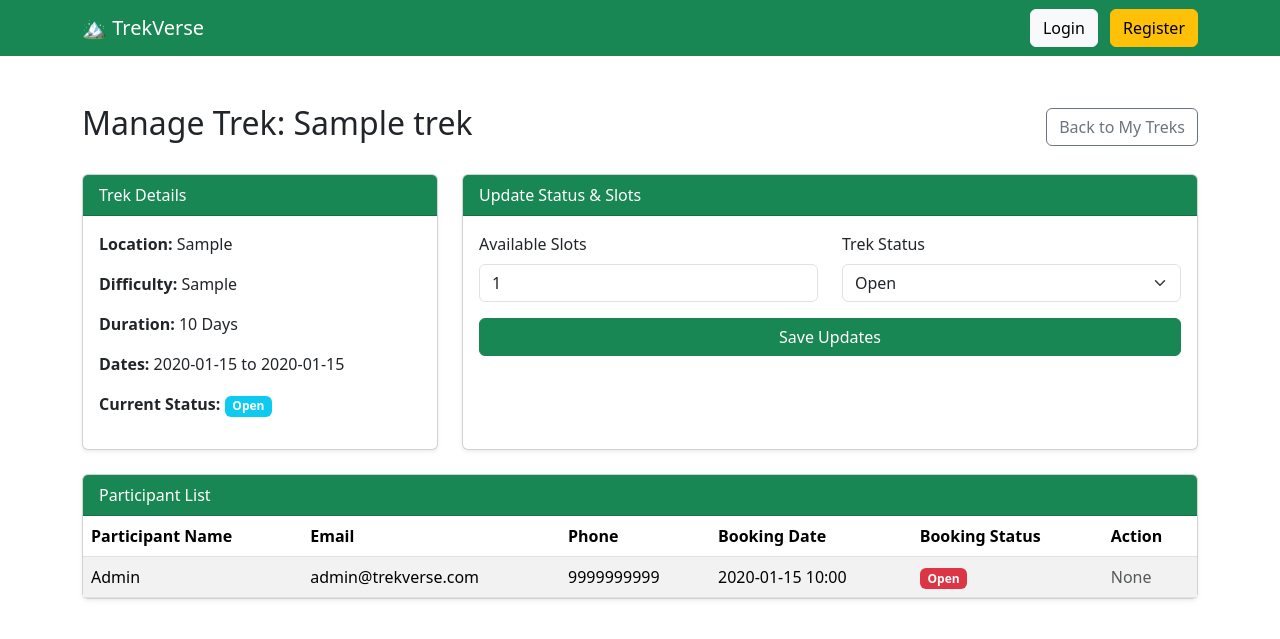
After one commit to 24f3003043/trekking-management-application, a Flask app: template templates/staff/manage_trek.html in a window 1280 px wide. The commit adds this page. Shown: the top 639 px of the page. Run offline with Flask 3, Linux system fonts and the light colour scheme; the template is opened without the code that fills it: values that come from a table or form of the project are taken from there, others are empty; tables that the repository leaves empty hold one stand-in row (values such as "Sample post").

Commit message:
Milestone: Staff dashboard implementation

```diff
--- /dev/null
+++ b/templates/staff/manage_trek.html
@@ -0,0 +1,97 @@
+{% extends "base.html" %}
+{% block content %}
+<div class="d-flex justify-content-between align-items-center mb-4">
+    <h2>Manage Trek: {{ trek.name }}</h2>
+    <a href="/staff/treks" class="btn btn-outline-secondary">Back to My Treks</a>
+</div>
+<div class="row g-4 mb-4">
+    <div class="col-md-4">
+        <div class="card shadow-sm h-100">
+            <div class="card-header bg-success text-white">Trek Details</div>
+            <div class="card-body">
+                <p><strong>Location:</strong> {{ trek.location }}</p>
+                <p><strong>Difficulty:</strong> {{ trek.difficulty }}</p>
+                <p><strong>Duration:</strong> {{ trek.duration }} Days</p>
+                <p><strong>Dates:</strong> {{ trek.start_date.strftime('%Y-%m-%d') if trek.start_date else 'N/A' }} to {{ trek.end_date.strftime('%Y-%m-%d') if trek.end_date else 'N/A' }}</p>
+                <p><strong>Current Status:</strong> <span class="badge bg-info">{{ trek.status }}</span></p>
+            </div>
+        </div>
+    </div>
+
+    <div class="col-md-8">
+        <div class="card shadow-sm h-100">
+            <div class="card-header bg-success text-white">Update Status & Slots</div>
+            <div class="card-body">
+                {% if msg %}
+                <div class="alert alert-success py-2">{{ msg }}</div>
+                {% endif %}
+                <form method="POST">
+                    <div class="row">
+                        <div class="col-md-6 mb-3">
+                            <label class="form-label">Available Slots</label>
+                            <input type="number" name="available_slots" class="form-control" min="0" value="{{ trek.available_slots }}" required>
+                        </div>
+                        <div class="col-md-6 mb-3">
+                            <label class="form-label">Trek Status</label>
+                            <select name="status" class="form-select">
+                                <option value="Pending" {% if trek.status == 'Pending' %}selected{% endif %}>Pending</option>
+                                <option value="Open" {% if trek.status == 'Open' %}selected{% endif %}>Open</option>
+                                <option value="Closed" {% if trek.status == 'Closed' %}selected{% endif %}>Closed</option>
+                                <option value="Started" {% if trek.status == 'Started' %}selected{% endif %}>Started</option>
+                                <option value="Ongoing" {% if trek.status == 'Ongoing' %}selected{% endif %}>Ongoing</option>
+                                <option value="Completed" {% if trek.status == 'Completed' %}selected{% endif %}>Completed</option>
+                            </select>
+                        </div>
+                    </div>
+                    <button type="submit" class="btn btn-success w-100">Save Updates</button>
+                </form>
+            </div>
+        </div>
+    </div>
+</div>
+<div class="card shadow-sm">
+    <div class="card-header bg-success text-white">Participant List</div>
+    <div class="card-body p-0">
+        <table class="table table-striped table-hover mb-0">
+            <thead>
+                <tr>
+                    <th>Participant Name</th>
+                    <th>Email</th>
+                    <th>Phone</th>
+                    <th>Booking Date</th>
+                    <th>Booking Status</th>
+                    <th>Action</th>
+                </tr>
+            </thead>
+            <tbody>
+                {% for booking in bookings %}
+                <tr>
+                    <td>{{ booking.user.name }}</td>
+                    <td>{{ booking.user.email }}</td>
+                    <td>{{ booking.user.phone or 'N/A' }}</td>
+                    <td>{{ booking.booking_date.strftime('%Y-%m-%d %H:%M') }}</td>
+                    <td>
+                        <span class="badge {% if booking.status == 'Booked' %}bg-primary{% elif booking.status == 'Completed' %}bg-success{% else %}bg-danger{% endif %}">
+                            {{ booking.status }}
+                        </span>
+                    </td>
+                    <td>
+                        {% if booking.status == 'Booked' %}
+                        <form action="/staff/treks/{{ trek.id }}/participants/{{ booking.id }}/cancel" method="POST" class="d-inline" onsubmit="return confirm('Are you sure you want to cancel this user\'s booking?');">
+                            <button type="submit" class="btn btn-sm btn-danger">Cancel Booking</button>
+                        </form>
+                        {% else %}
+                        <span class="text-muted">None</span>
+                        {% endif %}
+                    </td>
+                </tr>
+                {% else %}
+                <tr>
+                    <td colspan="6" class="text-center py-4">No participants registered for this trek yet.</td>
+                </tr>
+                {% endfor %}
+            </tbody>
+        </table>
+    </div>
+</div>
+{% endblock %}
```
Also changed, not shown: templates/staff/dashboard.html (+32 -4 lines), templates/staff/profile.html (added, +48 -0 lines), templates/staff/treks.html (added, +60 -0 lines).
